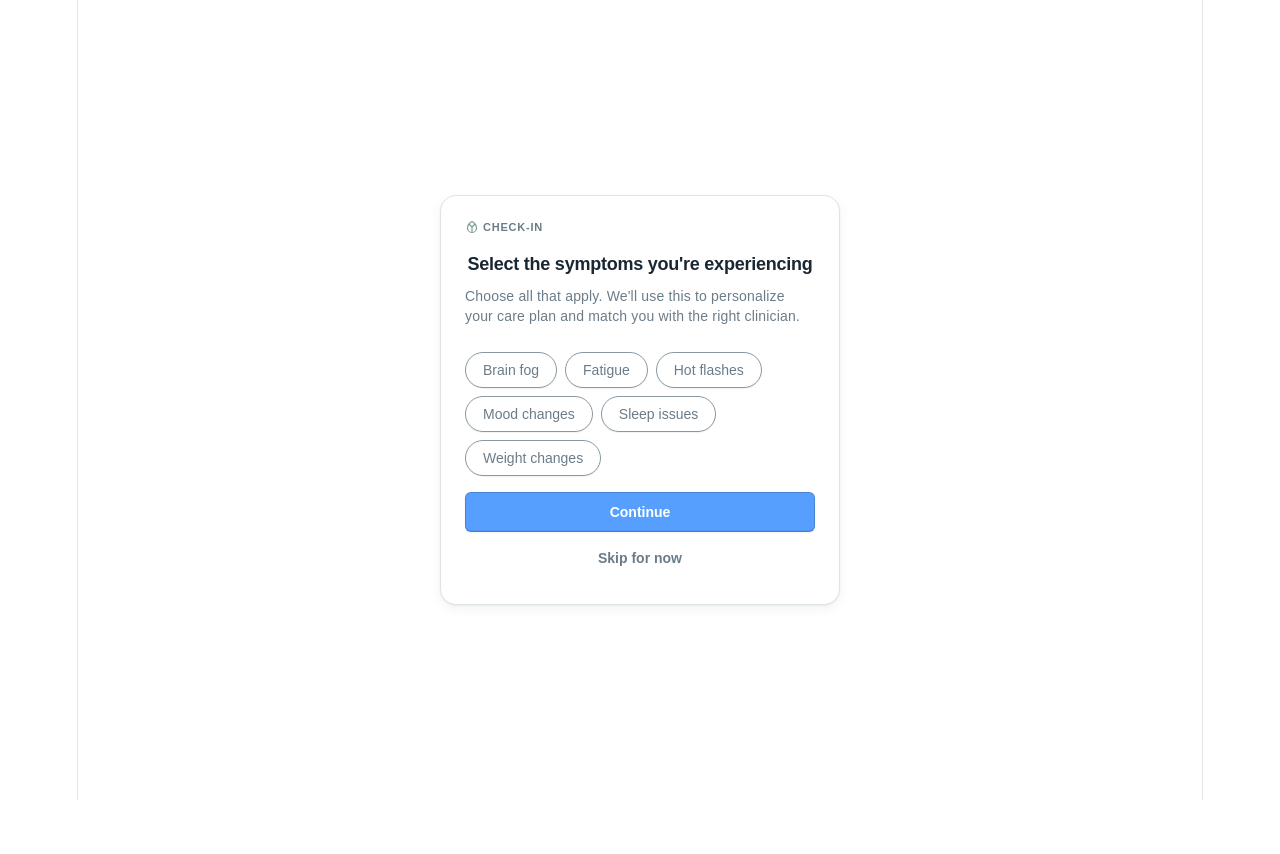
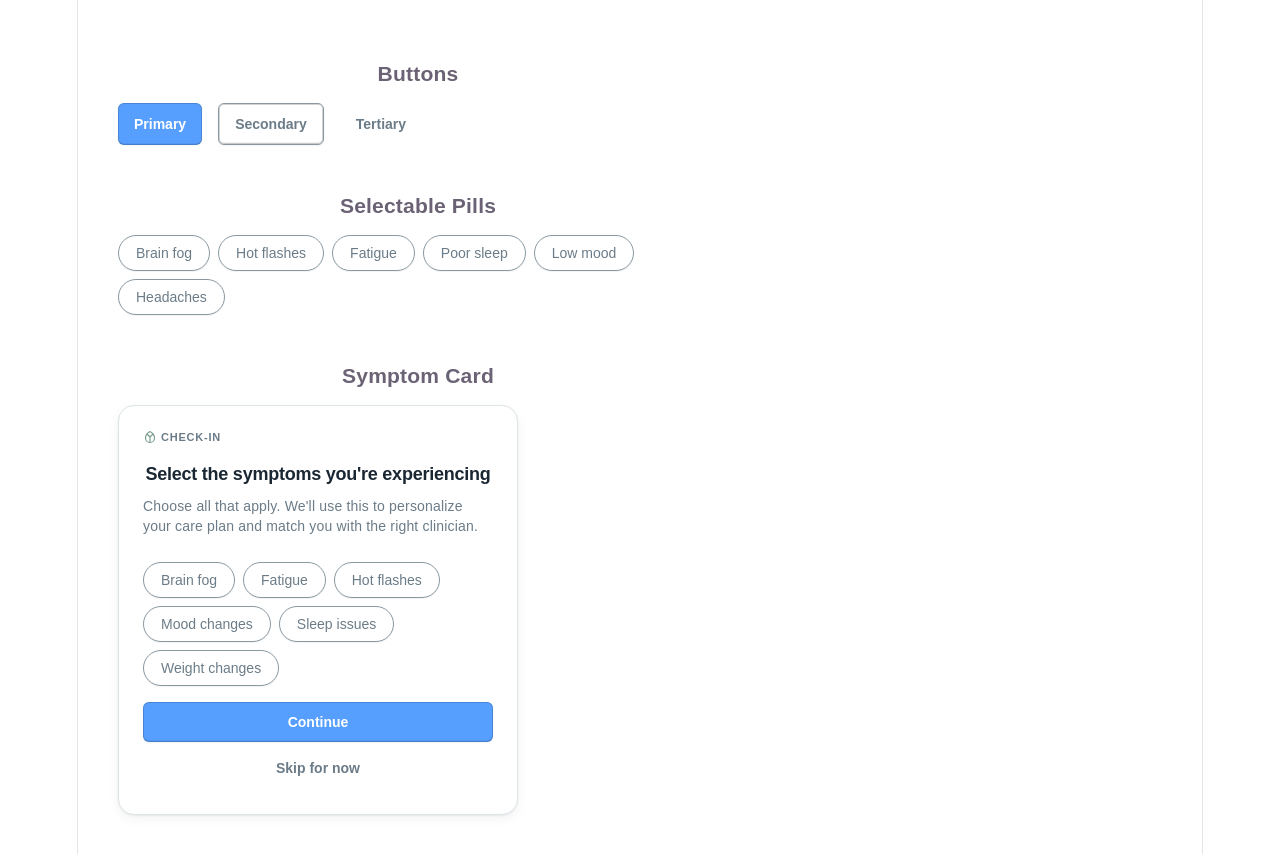
Before and after one commit to lailahasnain/midi-design-system, a React (Vite) app: page / in a window 1280 px wide. Before the commit the page ends 800 px from the top, so only its background shows below. Built offline with nearby package versions, Linux system fonts and the light colour scheme.

Commit message:
push app.js

```diff
--- a/src/App.jsx
+++ b/src/App.jsx
@@ -1,12 +1,50 @@
+import { useState } from 'react'
+import Button from './components/Button/Button'
+import SelectablePill from './components/SelectablePill/SelectablePill'
 import SymptomCard from './components/SymptomCard/SymptomCard'
 
+const symptoms = ['Brain fog', 'Hot flashes', 'Fatigue', 'Poor sleep', 'Low mood', 'Headaches']
+
 function App() {
+  const [selected, setSelected] = useState([])
+
+  const toggle = (label) => {
+    setSelected(prev =>
+      prev.includes(label) ? prev.filter(s => s !== label) : [...prev, label]
+    )
+  }
+
   return (
-    <div className="symptom-card-page">
+    <div style={{ padding: '40px', maxWidth: '600px', fontFamily: 'DM Sans, sans-serif' }}>
+
+      {/* 1 - Buttons */}
+      <h3 style={{ marginBottom: '16px' }}>Buttons</h3>
+      <div style={{ display: 'flex', gap: '16px', flexWrap: 'wrap', marginBottom: '48px' }}>
+        <Button hierarchy="primary" size="md">Primary</Button>
+        <Button hierarchy="secondary" size="md">Secondary</Button>
+        <Button hierarchy="tertiary" size="md">Tertiary</Button>
+      </div>
+
+      {/* 2 - Pills */}
+      <h3 style={{ marginBottom: '16px' }}>Selectable Pills</h3>
+      <div style={{ display: 'flex', flexWrap: 'wrap', gap: '8px', marginBottom: '48px' }}>
+        {symptoms.map(symptom => (
+          <SelectablePill
+            key={symptom}
+            label={symptom}
+            selected={selected.includes(symptom)}
+            onChange={() => toggle(symptom)}
+          />
+        ))}
+      </div>
+
+      {/* 3 - Symptom Card */}
+      <h3 style={{ marginBottom: '16px' }}>Symptom Card</h3>
       <SymptomCard
         onContinue={(selected) => console.log('Continue:', selected)}
         onSkip={() => console.log('Skipped')}
       />
+
     </div>
   )
 }
```
